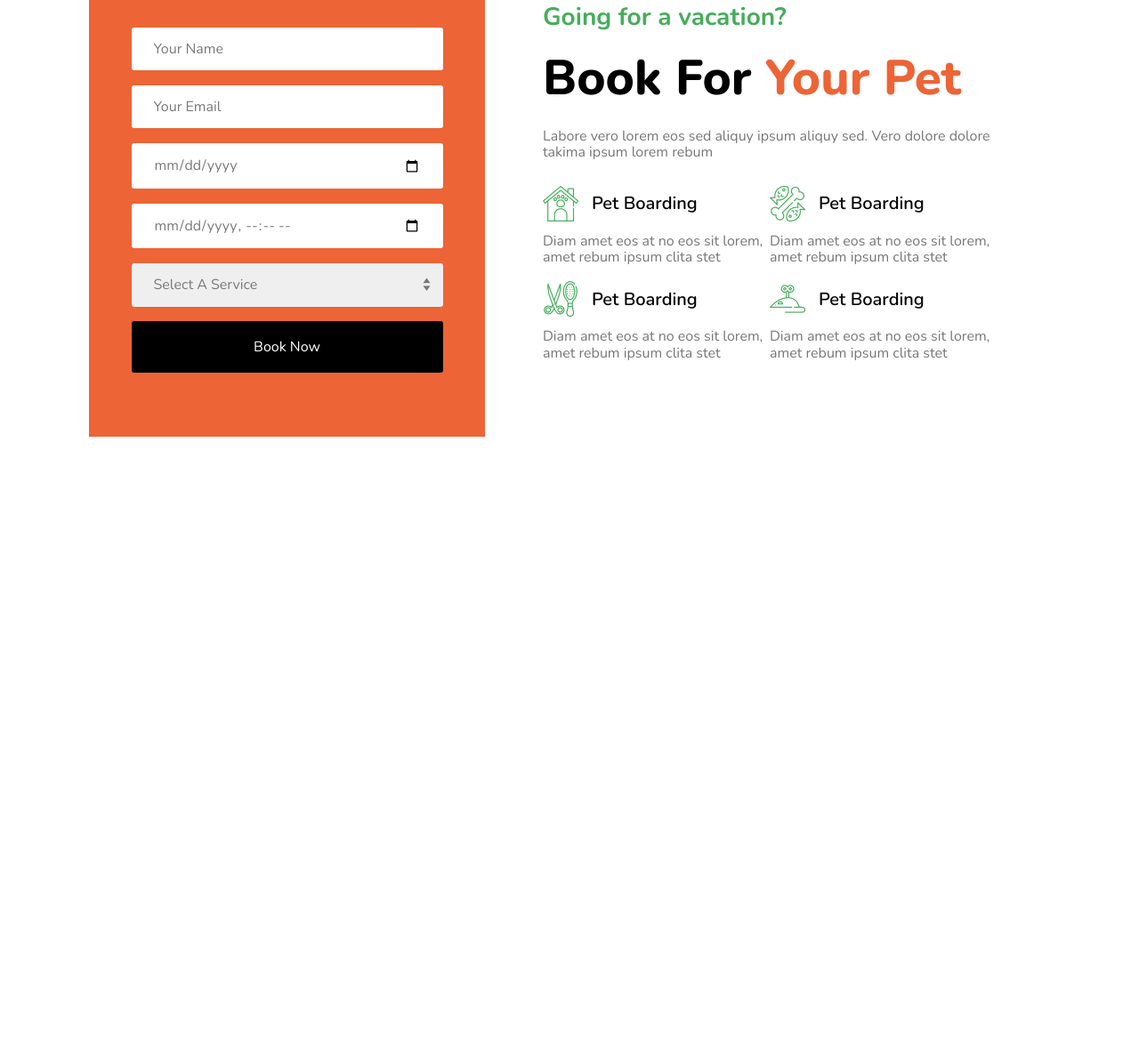
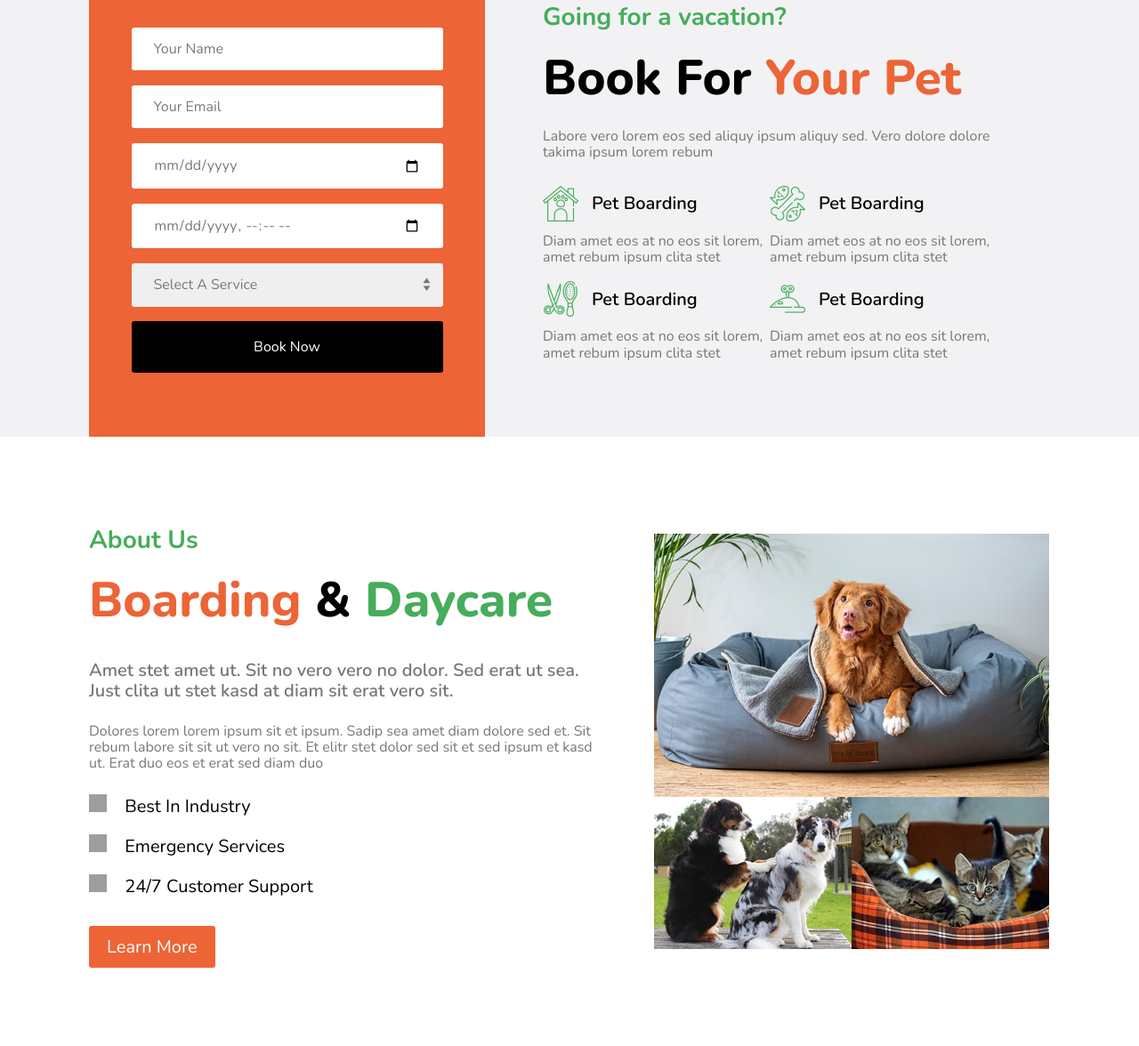
Before and after one commit to Pjery3/pets, a website: page app/index.html in a window 1280 px wide. Shown: the part 1022-2198 px from the top of the page at 89% size. Before the commit the page ends 1513 px from the top, so only its background shows below. Drawn offline with nearby package versions, Linux system fonts and the light colour scheme; grey boxes are pictures that could not be loaded; files whose address does not match are found by name.

Commit message:
added about

```diff
--- a/app/index.html
+++ b/app/index.html
@@ -201,6 +201,52 @@
             </div>
         </section>
 
+        <section class="about">
+            <div class="container">
+                <div class="about-inner">
+                    <div class="about-info">
+                        <div class="about-info__pre">
+                            About Us
+                        </div>
+                        <div class="about-info__title">
+                            <span class="orange">Boarding</span> & <span class="green">Daycare</span>
+                        </div>
+                        <div class="about-info__descr">
+                            Amet stet amet ut. Sit no vero vero no dolor. Sed erat ut sea. Just clita ut stet kasd at
+                            diam sit erat vero sit.
+                        </div>
+                        <div class="about-info__text">
+                            Dolores lorem lorem ipsum sit et ipsum. Sadip sea amet diam dolore sed et. Sit rebum labore
+                            sit sit ut vero no sit. Et elitr stet dolor sed sit et sed ipsum et kasd ut. Erat duo eos et
+                            erat sed diam duo
+                        </div>
+                        <ul class="about-info__adv">
+                            <li>
+                                <object data="fonts/check-double-solid.svg" type="image/svg+xml" width="20px" height="20px" ></object>
+                                <span>Best In Industry</span>
+                            </li>
+                            <li>
+                                <object data="fonts/check-double-solid.svg" type="image/svg+xml" width="20px" height="20px" ></object>
+                                <span>Emergency Services</span>
+                            </li>
+                            <li>
+                                <object data="fonts/check-double-solid.svg" type="image/svg+xml" width="20px" height="20px" ></object>
+                                <span>24/7 Customer Support</span>
+                            </li>
+                        </ul>
+                        <div class="about-info__btn">
+                            <a href="#">Learn More</a>
+                        </div>
+                    </div>
+                    <div class="about-images">
+                        <div class="about-images__img about-images__img-100"><img src="images/about-1.jpg" alt=""></div>
+                        <div class="about-images__img about-images__img-50"><img src="images/about-2.jpg" alt=""></div>
+                        <div class="about-images__img about-images__img-50"><img src="images/about-3.jpg" alt=""></div>
+                    </div>
+                </div>
+            </div>
+        </section>
+
     </article>
 
     <script src="https://ajax.googleapis.com/ajax/libs/jquery/3.5.1/jquery.min.js"></script>
--- a/app/scss/style.scss
+++ b/app/scss/style.scss
@@ -293,6 +293,7 @@
     }
 
     .form {
+        background-color: #f2f2f4;
         &-inner {
             display: flex;
             &__inputs {
@@ -405,6 +406,85 @@
             }
         }
     }
+    .about {
+        padding: 100px 0;
+        &-inner {
+            display: flex;
+            justify-content: space-between;
+            align-items: center;
+            .about-info {
+                max-width: 570px;
+                &__pre {
+                    color: $green;
+                    font-weight: 700;
+                    font-size: 28px;
+                    margin-bottom: 20px;
+                }
+                &__title {
+                    font-size: 55px;
+                    font-weight: 800;
+                    color: #000;
+                    margin-bottom: 35px;
+                    .orange {
+                        color: $orange;
+                    }
+                    .green{
+                        color: $green;
+                    }
+                }
+                &__descr {
+                    margin-bottom: 25px;
+                    font-size: 20px;
+                    font-weight: 600;
+                }
+                &__text {
+                    margin-bottom: 25px;
+                    font-size: 16px;
+                }
+                &__adv {
+                    li{
+                        font-size: 20px;
+                        margin-bottom: 20px;
+                        color: #000;
+                        object{}
+                        span{
+                            margin-left: 15px;
+                        }
+                    }
+                }
+                &__btn {
+                    margin-top: 45px;
+                    a{
+                       padding: 10px 20px;
+                    background-color: $orange;
+                    border-radius: 3px;
+                    font-size: 20px;
+                    }
+
+                }
+            }
+            .about-images {
+                display: flex;
+                flex-wrap: wrap;
+                max-width: 445px;
+                &__img {
+                    &-100 {
+                        img {
+                            max-width: 444px;
+                        }
+                    }
+                    &-50 {
+                        img {
+                            max-width: 222px;
+                        }
+                    }
+                }
+            }
+        }
+    }
+}
+.svg-inline--fa .fa-check-double .fa-w-16{
+   fill: #46ad5b;
 }
 
 @import "_media.scss";
```
Also changed, not shown: app/css/style.min.css, 1 other file.
